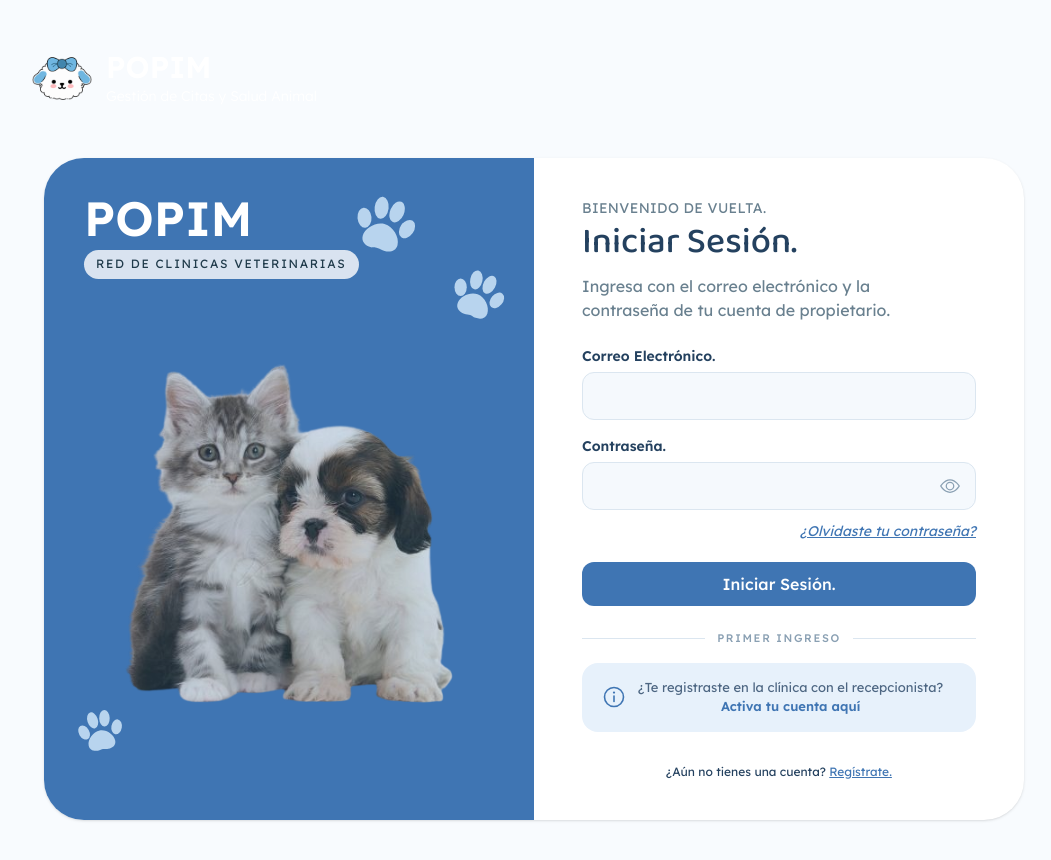
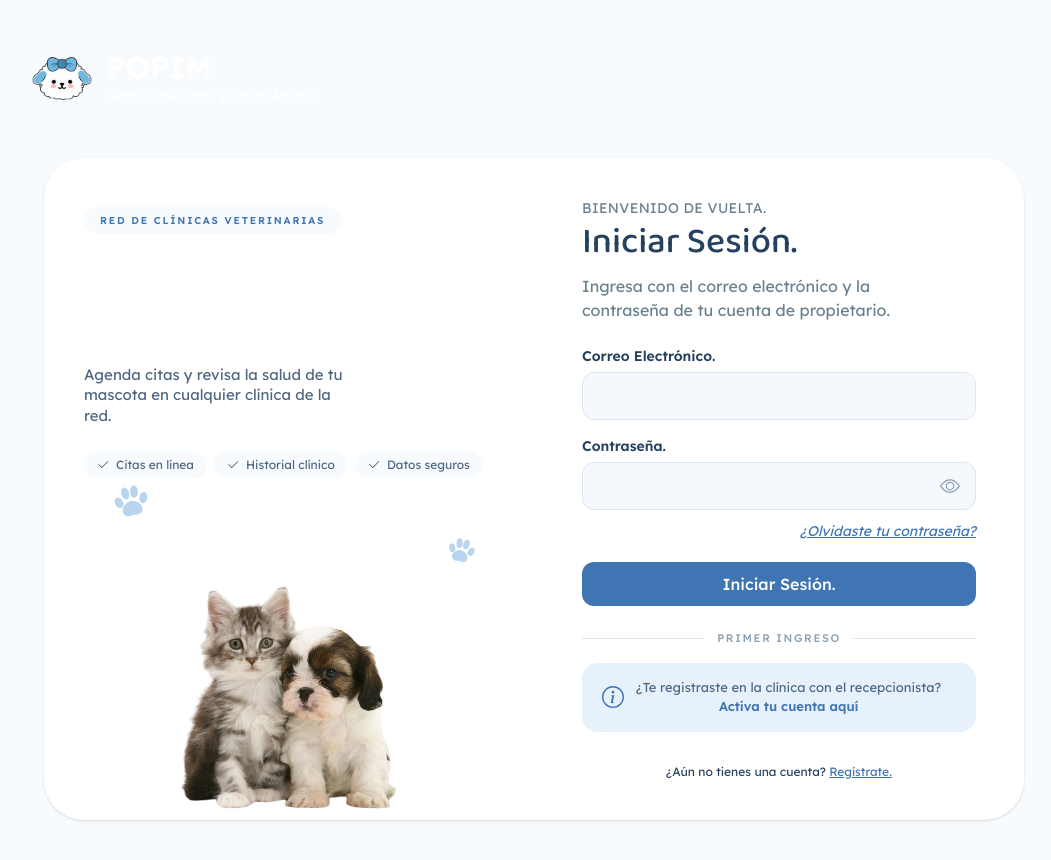
Before and after one commit to Jesileth/POPIM, a Next.js app in the folder frontend-propietario/: page /login in a window 1280 px wide. Shown: the whole page, without its empty margins (106-1157 px from the left). Built offline with nearby package versions, Linux system fonts and the light colour scheme; no server answers.

Commit message:
Modificación de colores y sus derivados

```diff
--- a/frontend-propietario/src/Componentes/CampoSelect.js
+++ b/frontend-propietario/src/Componentes/CampoSelect.js
@@ -1,11 +1,9 @@
-
-
 export default function CampoSelect({ id, etiqueta, opciones, error = "" }) {
   const idError = `${id}-error`;
 
   return (
     <div>
-      <label htmlFor={id} className="mb-1 block text-sm font-semibold">
+      <label htmlFor={id} className="mb-1.5 block text-sm font-semibold text-popim-ink">
         {etiqueta}
       </label>
       <select
@@ -15,8 +13,8 @@ export default function CampoSelect({ id, etiqueta, opciones, error = "" }) {
         defaultValue=""
         aria-invalid={error ? "true" : undefined}
         aria-describedby={error ? idError : undefined}
-        className={`h-11 w-full rounded-lg border bg-white px-3 text-sm text-popim-ink outline-none focus:ring-2 focus:ring-popim-primary ${
-          error ? "border-red-700" : "border-popim-ink/70"
+        className={`h-12 w-full rounded-xl border bg-popim-campo px-4 text-sm text-popim-ink outline-none transition focus:border-popim-primary focus:ring-4 focus:ring-popim-primary/15 ${
+          error ? "border-red-700" : "border-popim-linea"
         }`}
       >
         <option value="" disabled>
--- a/frontend-propietario/src/Componentes/CodigoOtp.js
+++ b/frontend-propietario/src/Componentes/CodigoOtp.js
@@ -83,8 +83,8 @@ export default function CodigoOtp({ valor, onChange, error = "", disabled = fals
             disabled={disabled}
             aria-label={`Dígito ${i + 1} de ${LARGO}`}
             aria-invalid={error ? "true" : undefined}
-            className={`h-12 w-10 rounded-lg border bg-popim-page text-center text-lg font-semibold outline-none focus:ring-2 focus:ring-popim-primary disabled:cursor-not-allowed disabled:opacity-60 sm:h-14 sm:w-12 ${
-              error ? "border-red-700" : "border-popim-ink/70"
+            className={`h-12 w-10 rounded-xl border bg-popim-campo text-center text-lg font-semibold text-popim-ink outline-none transition focus:border-popim-primary focus:ring-4 focus:ring-popim-primary/15 disabled:cursor-not-allowed disabled:opacity-60 sm:h-14 sm:w-12 ${
+              error ? "border-red-700" : "border-popim-linea"
             }`}
           />
         ))}
--- a/frontend-propietario/src/Componentes/Mensaje.js
+++ b/frontend-propietario/src/Componentes/Mensaje.js
@@ -1,4 +1,6 @@
 // es la cajita de aviso del prototipo de recuperar, más una versión de error
+
+import { IconStopwatch } from "@/Componentes/Iconos";
 
 export default function Mensaje({ tipo = "aviso", children }) {
   const estilos =
@@ -11,20 +13,7 @@ export default function Mensaje({ tipo = "aviso", children }) {
       role={tipo === "error" ? "alert" : "status"}
       className={`flex items-start gap-2 rounded-lg border px-3 py-2 text-xs ${estilos}`}
     >
-      {tipo === "aviso" && (
-        <svg
-          viewBox="0 0 24 24"
-          className="mt-px h-4 w-4 shrink-0"
-          fill="none"
-          stroke="currentColor"
-          strokeWidth="2"
-          strokeLinecap="round"
-          aria-hidden="true"
-        >
-          <circle cx="12" cy="13" r="8" />
-          <path d="M12 9v4l2 2M9 3h6" />
-        </svg>
-      )}
+      {tipo === "aviso" && <IconStopwatch size={14} className="mt-px shrink-0" />}
       <p>{children}</p>
     </div>
   );
--- a/frontend-propietario/src/Componentes/PanelPopim.js
+++ b/frontend-propietario/src/Componentes/PanelPopim.js
@@ -1,47 +1,74 @@
-
-
 import Image from "next/image";
 import PawIcon from "@/Componentes/PawIcon";
+import { IconCheck } from "@/Componentes/Iconos";
 
-export default function PanelPopim({ lema }) {
+const BENEFICIOS_POR_DEFECTO = ["Citas en línea", "Historial clínico", "Datos seguros"];
+
+export default function PanelPopim({ lema, beneficios = BENEFICIOS_POR_DEFECTO }) {
+  // El titular llega como lista de dos líneas (oscura + azul) o como un texto simple
+  const [linea1, linea2] = Array.isArray(lema) ? lema : [lema, ""];
+
   return (
-    <section className="relative h-full overflow-hidden bg-popim-primary">
-      <div className="absolute left-10 top-9">
-        <p className="text-5xl font-semibold leading-none text-white">POPIM</p>
-        <p className="mt-2 font-poppins text-xl text-[#1f3a4a]"
+    <section
+      className="relative h-full overflow-hidden"
       style={{
-                display: 'inline-block',
-                fontSize: '12px',
-                letterSpacing: '.14em',
-                textTransform: 'uppercase',
-                background: 'rgba(255,255,255,0.80)', /* el que esta despues del color es para la opacidad*/
-                padding: '6px 12px',
-                borderRadius: '99px'
+        background:
+          "linear-gradient(180deg, var(--color-popim-panel-inicio), var(--color-popim-panel-fin))",
       }}
     >
-          Red de clinicas veterinarias
+      {/* 1. PARTE DE ARRIBA: etiqueta, titular, subtítulo y chips */}
+      <div className="relative z-10 px-10 pt-12">
+        <span className="inline-block rounded-full bg-popim-chip px-4 py-1.5 text-[10px] font-semibold uppercase tracking-[0.18em] text-popim-primary">
+          Red de clínicas veterinarias
+        </span>
+
+        {/* La key hace que el fundido se repita cada vez que cambia el titular */}
+        <h2
+          key={`${linea1}${linea2}`}
+          className="mt-8 animate-aparecer text-4xl font-bold leading-[1.15] text-popim-ink motion-reduce:animate-none"
+        >
+          {linea1}
+          {linea2 && (
+            <>
+              <br />
+              <span className="text-popim-primary">{linea2}</span>
+            </>
+          )}
+        </h2>
+
+        <p className="mt-4 max-w-68 text-[15px] leading-snug text-popim-texto">
+          Agenda citas y revisa la salud de tu mascota en cualquier clínica de la red.
         </p>
+
+        <ul className="mt-6 flex flex-wrap gap-2">
+          {beneficios.map((beneficio) => (
+            <li
+              key={beneficio}
+              className="flex items-center gap-1.5 rounded-full bg-popim-chip px-3 py-1.5 text-xs text-popim-texto"
+            >
+              <IconCheck size={14} />
+              {beneficio}
+            </li>
+          ))}
+        </ul>
       </div>
 
-      <PawIcon className="absolute right-[24%] top-9 h-16 w-16 rotate-15 text-popim-paw" />
-      <PawIcon className="absolute right-[6%] top-27.5 h-14 w-14 rotate-20 text-popim-paw" />
-      <PawIcon className="absolute bottom-16 left-8 h-12 w-12 rotate-[-10deg] text-popim-paw" />
+      {/* 2. HUELLITAS decorativas */}
+      <PawIcon className="absolute bottom-75 left-[14%] h-9 w-9 -rotate-12 text-popim-paw" />
+      <PawIcon className="absolute bottom-63.75 right-[12%] h-7 w-7 rotate-12 text-popim-paw" />
 
+      {/* 3. PARTE DE ABAJO: arco claro con la foto, pegado al borde inferior */}
+      <div className="absolute inset-x-0 bottom-0 flex justify-center">
+        <div className="relative h-62.5 w-[72%] rounded-t-full bg-white/55">
           <Image
             src="/Imagenes/mascotas.png"
             alt=""
-        width={450}
-        height={450}
-        priority
-        className="absolute bottom-25 left-1/2 -translate-x-1/2 opacity-75"
+            width={700}
+            height={720}
+            className="absolute bottom-0 left-1/2 h-auto w-[84%] -translate-x-1/2"
           />
-
-      <p
-        key={lema}
-        className="absolute bottom-27.5 left-5 right-5 animate-aparecer text-4xl font-semibold leading-[1.4] text-white"
-      >
-        {lema}
-      </p>
+        </div>
+      </div>
     </section>
   );
 }
--- a/frontend-propietario/src/app/(auth)/login/page.js
+++ b/frontend-propietario/src/app/(auth)/login/page.js
@@ -1,6 +1,5 @@
 
 // modificamos todo jaj
-
 
 "use client";
 
@@ -9,6 +8,7 @@ import Link from "next/link";
 import { useRouter } from "next/navigation";
 import CampoTexto from "@/Componentes/CampoTexto";
 import BotonPrimario from "@/Componentes/BotonPrimario";
+import { IconInfo } from "@/Componentes/Iconos";
 import Mensaje from "@/Componentes/Mensaje";
 import { iniciarSesion } from "@/servicios/auth";
 import { normalizarEmail, validarEmail, validarObligatorio } from "@/lib/validaciones";
@@ -95,21 +95,7 @@ export default function LoginPage() {
 
       {/* Caja informativa */}
       <div className="mt-4 flex items-center gap-3 rounded-2xl bg-popim-info px-5 py-4">
-        <svg
-          viewBox="0 0 24 24"
-          className="h-6 w-6 shrink-0 text-popim-info-acento"
-          fill="none"
-          stroke="currentColor"
-          strokeWidth="1.6"
-          strokeLinecap="round"
-          aria-hidden="true"
-        >
-          {/* Signo de exclamación en circulo */}
-          <circle cx="12" cy="12" r="9.5" />
-          <path d="M12 11v5.5" />
-          <path d="M12 7.6h.01" strokeWidth="2.2" />
-        </svg>
-
+        <IconInfo size={22} className="shrink-0 text-popim-info-acento" />
 
         <div className="text-[13px] leading-snug text-popim-info-texto">
           <p>¿Te registraste en la clínica con el recepcionista?</p>
```
Also changed, not shown: frontend-propietario/src/Componentes/CampoTexto.js (line endings or trailing spaces). Lines whose indentation alone changed are shown as unchanged.
